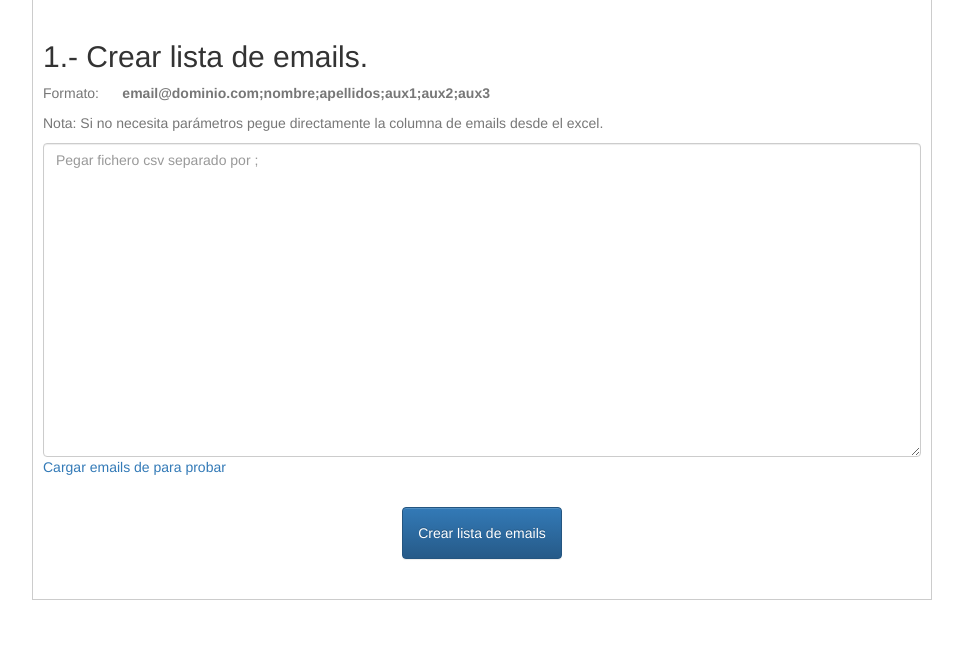
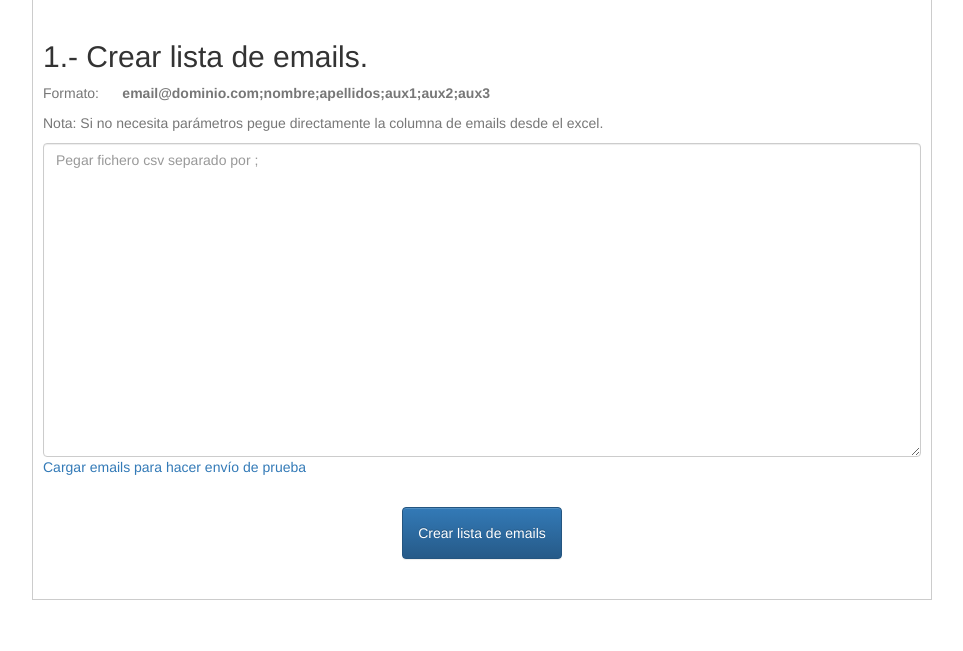
Before and after one commit to softwarelibrelablocal/envio-masivo-email, a PHP site: page / in a window 1280 px wide. Shown: the part 51-702 px from the top of the page, without its empty margins (158-1121 px from the left). Run offline with PHP 8.4, Linux system fonts and the light colour scheme; the visitor is signed in with stand-in values (Sample User, id 1); data that the repository does not hold is empty.

Commit message:
Corrección de texto.

```diff
--- a/index.php
+++ b/index.php
@@ -244,7 +244,7 @@ if($password == 'ayto17'){
 
   <textarea class="form-control" rows="15" placeholder="Pegar fichero csv separado por ;" id="fichero_datos" name="fichero_datos"></textarea>
 
-  <p><a href="javascript:void(null);" id="cargar_emails_prueba">Cargar emails de para probar</a></p>
+  <p><a href="javascript:void(null);" id="cargar_emails_prueba">Cargar emails para hacer envío de prueba</a></p>
 
   <div style="text-align: center; margin: 30px auto;"><button type="button" class="btn btn-primary" style="padding: 15px;" id="subir_ficheroDatos">Crear lista de emails</button></div>
 
```
